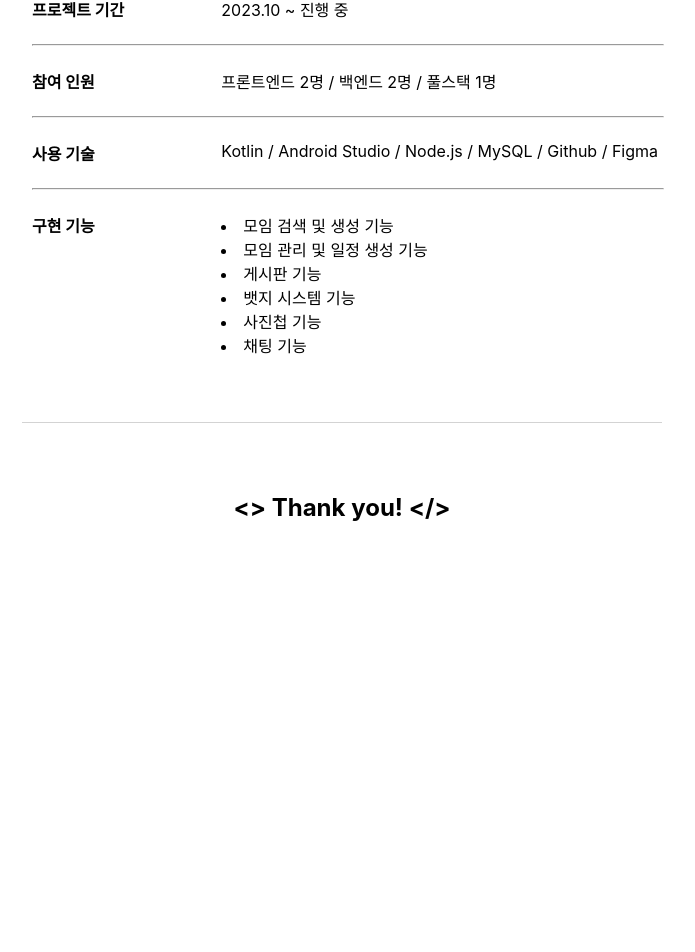
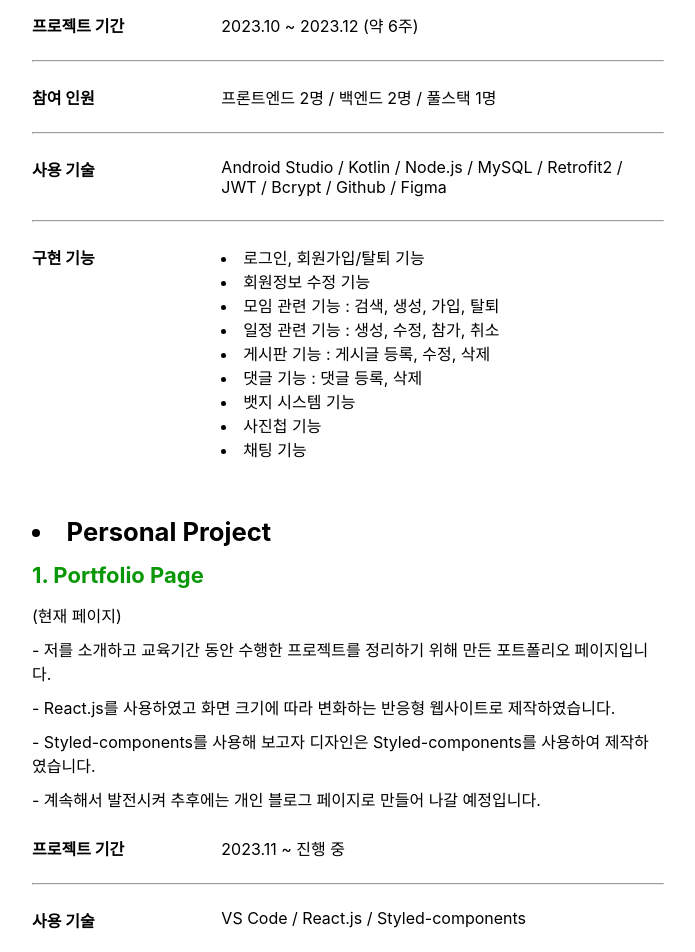
Before and after one commit to heejun8250/Portfolio, a React (Create React App) app in the folder portfolio/: page / in a window 1280 px wide. Shown: the part 2130-3082 px from the top of the page, without its empty margins (298-993 px from the left). Before the commit the page ends 2757 px from the top, so only its background shows below. Built offline with nearby package versions, Linux system fonts and the light colour scheme.

Commit message:
[수정] 프로젝트 내용 수정
- 1번 팀프로젝트 : 사용기술, 구현기능 수정
- 2번 팀프로젝트 : 프로젝트 기간, 사용기술, 구현기능 수정
- 개인 프로젝트 내용 추가

```diff
--- a/portfolio/src/components/Experience.jsx
+++ b/portfolio/src/components/Experience.jsx
@@ -28,7 +28,7 @@ const Experience = () => {
         <hr/>
         <ProjectBox>
           <span className='pjTitle'>사용 기술</span>
-          <span className='pjContent'>React.js / Firebase / Python / Flask / Github / KakaoMap API /
+          <span className='pjContent'> VS Code / React.js / Firebase / Python / Flask / Github / KakaoMap API /
             <br/> 로지스틱 회귀
           </span>
         </ProjectBox>
@@ -36,6 +36,7 @@ const Experience = () => {
         <ProjectBox>
           <span className='pjTitle'>구현 기능</span>
           <div className='pjContent'>
+            <li>로그인, 회원가입 기능</li>
             <li>여행 성향 설문조사 기능</li>
             <li>여행일정 및 동행자 모집글 등록 기능</li>
             <li>여행일정 드래그앤드랍 기능</li>
@@ -50,7 +51,7 @@ const Experience = () => {
         <span className='pjExplain'>- 액티브 시니어층을 위한 모임 커뮤니티 플랫폼 앱</span>
         <ProjectBox>
           <span className='pjTitle'>프로젝트 기간</span>
-          <span className='pjContent'>2023.10 ~ 진행 중</span>
+          <span className='pjContent'>2023.10 ~ 2023.12 (약 6주)</span>
         </ProjectBox>
         <hr/>
         <ProjectBox>
@@ -60,19 +61,41 @@ const Experience = () => {
         <hr/>
         <ProjectBox>
           <span className='pjTitle'>사용 기술</span>
-          <span className='pjContent'>Kotlin / Android Studio / Node.js / MySQL / Github / Figma</span>
+          <span className='pjContent'>Android Studio / Kotlin / Node.js / MySQL / Retrofit2 / JWT / Bcrypt / Github / Figma</span>
         </ProjectBox>
         <hr/>
         <ProjectBox>
           <span className='pjTitle'>구현 기능</span>
           <div className='pjContent'>
-            <li>모임 검색 및 생성 기능</li>
-            <li>모임 관리 및 일정 생성 기능</li>
-            <li>게시판 기능</li>
+            <li>로그인, 회원가입/탈퇴 기능</li>
+            <li>회원정보 수정 기능</li>
+            <li>모임 관련 기능 : 검색, 생성, 가입, 탈퇴</li>
+            <li>일정 관련 기능 : 생성, 수정, 참가, 취소</li>
+            <li>게시판 기능 : 게시글 등록, 수정, 삭제</li>
+            <li>댓글 기능 : 댓글 등록, 삭제</li>
             <li>뱃지 시스템 기능</li>
             <li>사진첩 기능</li>
             <li>채팅 기능</li>
           </div>
+        </ProjectBox>
+        <br/>
+        <br/>
+        <li className='pjType'>Personal Project</li>
+        <p>1. Portfolio Page</p>
+        <span className='pjExplain'>(현재 페이지)</span>
+        <span className='pjExplain'>- 저를 소개하고 교육기간 동안 수행한 프로젝트를 정리하기 위해 만든 포트폴리오 페이지입니다.</span>
+        <span className='pjExplain'>- React.js를 사용하였고 화면 크기에 따라 변화하는 반응형 웹사이트로 제작하였습니다.</span>
+        <span className='pjExplain'>- Styled-components를 사용해 보고자 디자인은 Styled-components를 사용하여 제작하였습니다.</span>
+        <span className='pjExplain'>- 계속해서 발전시켜 추후에는 개인 블로그 페이지로 만들어 나갈 예정입니다.</span>
+        <ProjectBox>
+          <span className='pjTitle'>프로젝트 기간</span>
+          <span className='pjContent'>2023.11 ~ 진행 중</span>
+        </ProjectBox>
+        <hr/>
+        <ProjectBox>
+          <span className='pjTitle'>사용 기술</span>
+          <span className='pjContent'> VS Code / React.js / Styled-components
+          </span>
         </ProjectBox>
       </ExBox>
     </>
@@ -101,7 +124,7 @@ const ExBox = styled.div`
 
   a {
     color: #079707;
-    font-size: 25px;
+    font-size: 22px;
     font-weight: bold;
     margin: 15px 0;
     text-decoration: none;
@@ -111,6 +134,14 @@ const ExBox = styled.div`
       color: blue;
       text-decoration: underline;
     }
+  }
+
+  p {
+    color: #079707;
+    font-size: 22px;
+    font-weight: bold;
+    margin: 15px 0;
+    width: fit-content;
   }
 
   .pjExplain{
```
